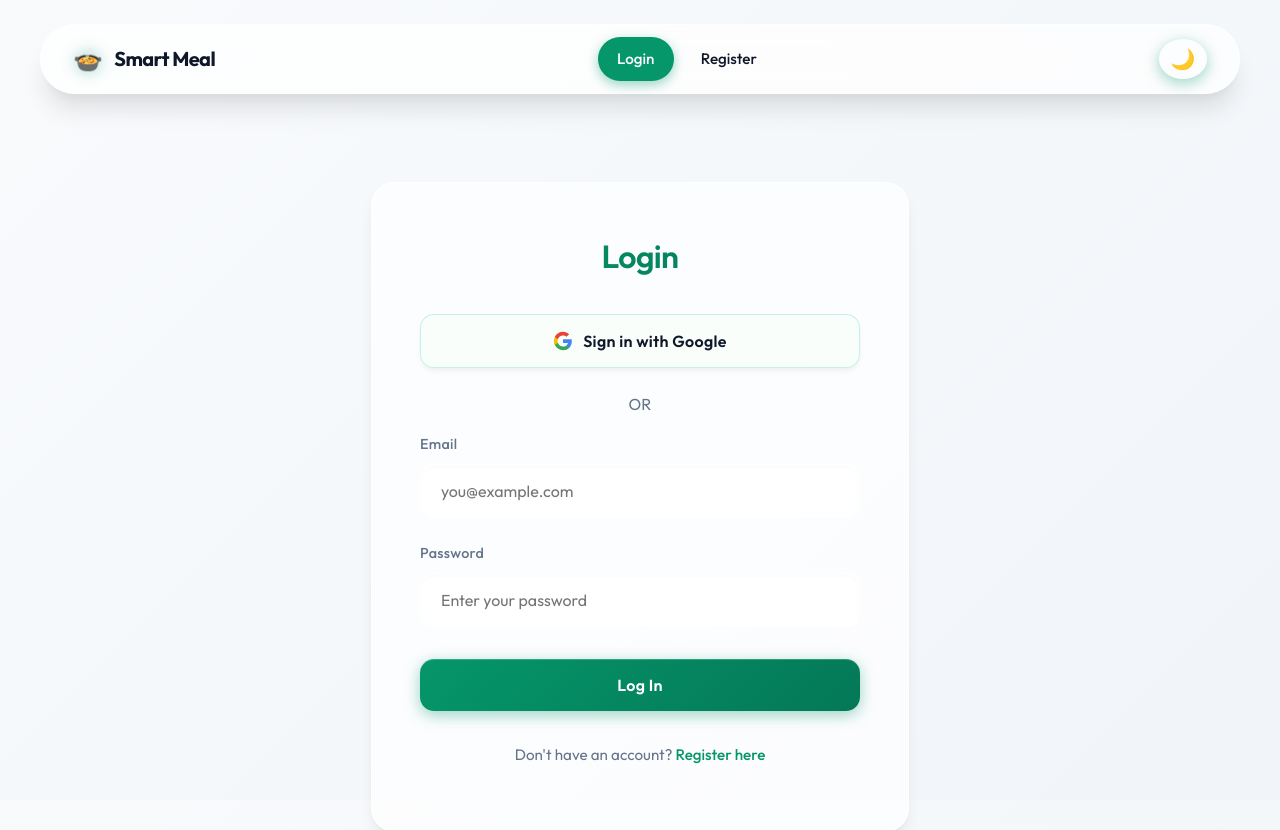
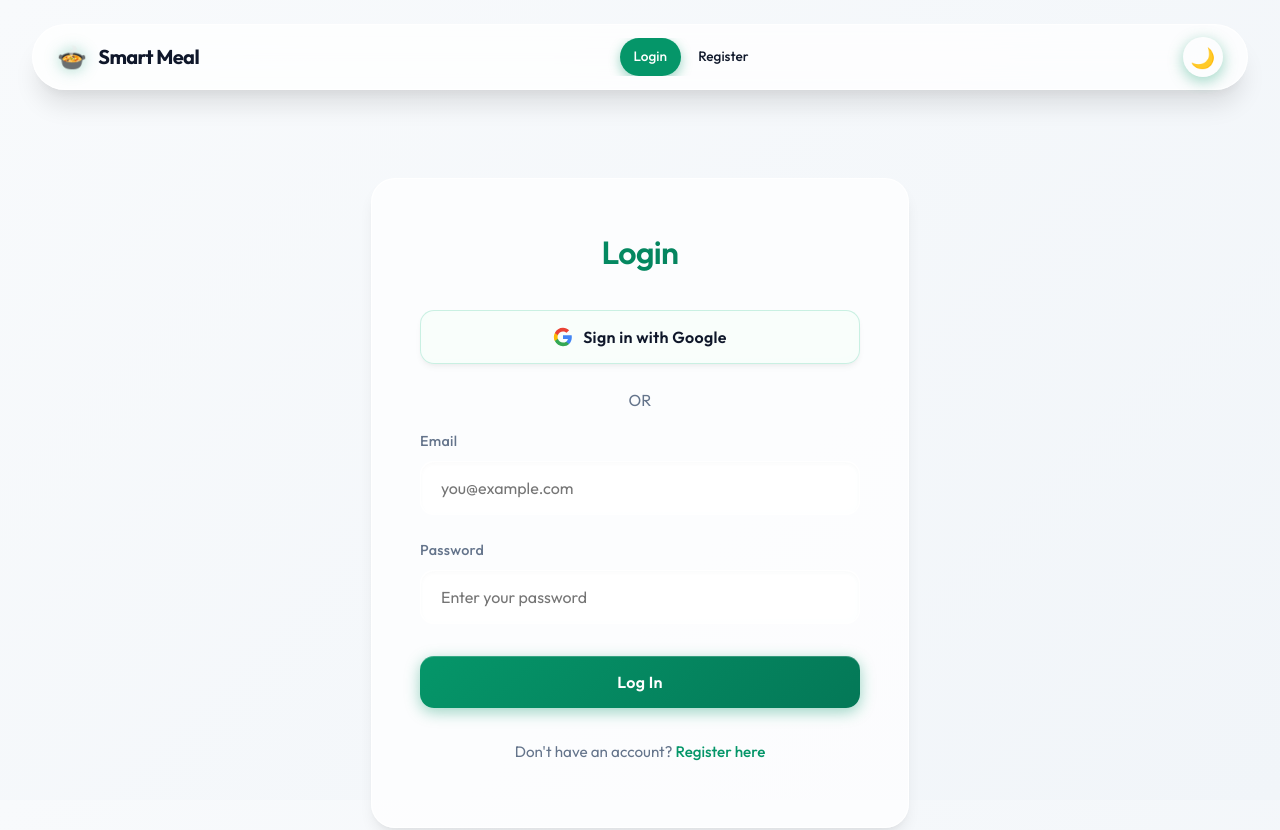
Before and after one commit to Raashidh-Rizvi/SmartMeal, a React (Vite) app in the folder smartmeal/frontend/: page /login in a window 1280 px wide. Shown: the top 830 px of the page. Built offline with nearby package versions, Linux system fonts and the light colour scheme.

Commit message:
header fixed

```diff
--- a/smartmeal/frontend/src/index.css
+++ b/smartmeal/frontend/src/index.css
@@ -198,6 +198,11 @@ button, .btn-primary {
   letter-spacing: 0.02em;
   position: relative;
   overflow: hidden;
+}
+
+/* Navbar buttons must NOT inherit full-width */
+.navbar button {
+  width: auto;
 }
 
 button::after, .btn-primary::after {
@@ -420,8 +425,9 @@ button:disabled::after { display: none; }
   display: flex;
   justify-content: space-between;
   align-items: center;
-  gap: 1.5rem;
-  padding: 0.75rem 2rem;
+  flex-wrap: nowrap;
+  gap: 0.75rem;
+  padding: 0.75rem 1.5rem;
   background: var(--navbar-bg);
   backdrop-filter: var(--glass-blur);
   -webkit-backdrop-filter: var(--glass-blur);
@@ -432,9 +438,10 @@ button:disabled::after { display: none; }
   top: 1.5rem;
   z-index: 1000;
   width: 95%;
-  max-width: 1200px;
+  max-width: 1280px;
   margin: 0 auto;
   box-sizing: border-box;
+  overflow: visible;
   transition: all 0.4s cubic-bezier(0.4, 0, 0.2, 1);
 }
 
@@ -484,7 +491,7 @@ button:disabled::after { display: none; }
   transition: all 0.3s ease;
 }
 
-@media (max-width: 992px) {
+@media (max-width: 1100px) {
   .navbar-toggle { display: flex; }
   .navbar-menu { display: none !important; }
 
@@ -503,7 +510,13 @@ button:disabled::after { display: none; }
     box-shadow: var(--shadow-lg);
     animation: slideUp 0.4s cubic-bezier(0.16, 1, 0.3, 1);
     gap: 1.5rem;
+    z-index: 999;
   }
+}
+
+@media (max-width: 1200px) {
+  .navbar-user-name { display: none; }
+  .navbar-user-pill { padding: 0.4rem 0.6rem; }
 }
 
 @keyframes slideUp {
@@ -514,26 +527,30 @@ button:disabled::after { display: none; }
 .navbar-menu {
   display: flex;
   align-items: center;
-  gap: 0.5rem;
-  flex-grow: 1;
+  gap: 0.25rem;
+  flex: 1 1 auto;
   justify-content: center;
+  overflow: hidden;
+  flex-wrap: nowrap;
 }
 
 .navbar-actions {
   display: flex;
   align-items: center;
-  gap: 1rem;
+  gap: 0.5rem;
+  flex-shrink: 0;
 }
 
 .navbar-link {
   color: var(--text-main);
   font-weight: 500;
-  font-size: 0.95rem;
-  padding: 0.6rem 1.2rem;
+  font-size: 0.85rem;
+  padding: 0.5rem 0.85rem;
   border-radius: 50px;
   transition: all 0.3s cubic-bezier(0.4, 0, 0.2, 1);
   position: relative;
   white-space: nowrap;
+  flex-shrink: 0;
 }
 
 .navbar-link:hover {
@@ -579,16 +596,19 @@ button:disabled::after { display: none; }
 .theme-toggle-btn {
   background: transparent;
   border: none;
-  width: 40px;
+  width: 40px !important;
   height: 40px;
+  min-width: 40px;
   border-radius: 50%;
   display: flex;
   align-items: center;
   justify-content: center;
   cursor: pointer;
   font-size: 1.25rem;
+  padding: 0;
   transition: all 0.4s cubic-bezier(0.34, 1.56, 0.64, 1);
   color: var(--text-main);
+  flex-shrink: 0;
 }
 
 .theme-toggle-btn:hover {
@@ -601,10 +621,11 @@ button:disabled::after { display: none; }
   border: 1px solid var(--card-border);
   color: var(--text-muted);
   font-weight: 600;
-  padding: 0.6rem 1.2rem;
+  padding: 0.5rem 1rem;
   border-radius: 50px;
-  width: auto;
-  font-size: 0.9rem;
+  width: auto !important;
+  font-size: 0.85rem;
+  flex-shrink: 0;
   transition: all 0.3s ease;
 }
 
```
